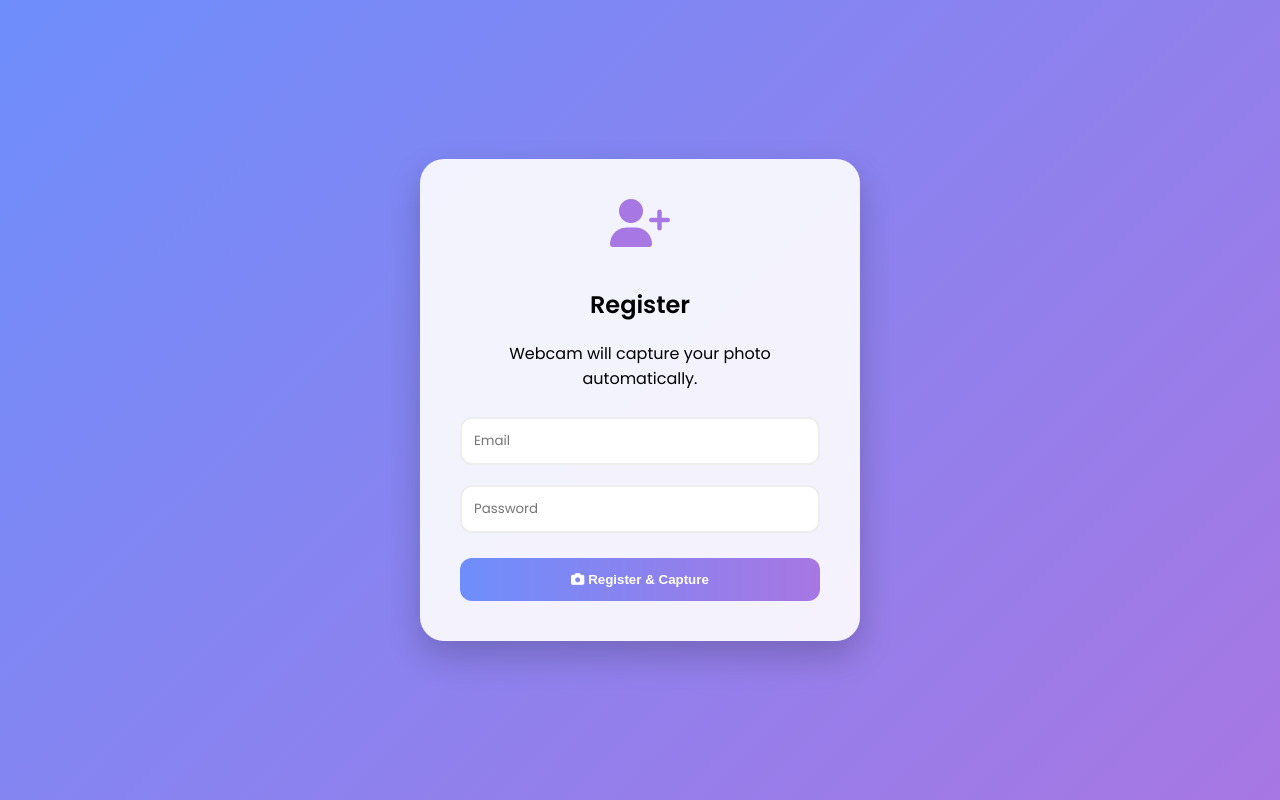
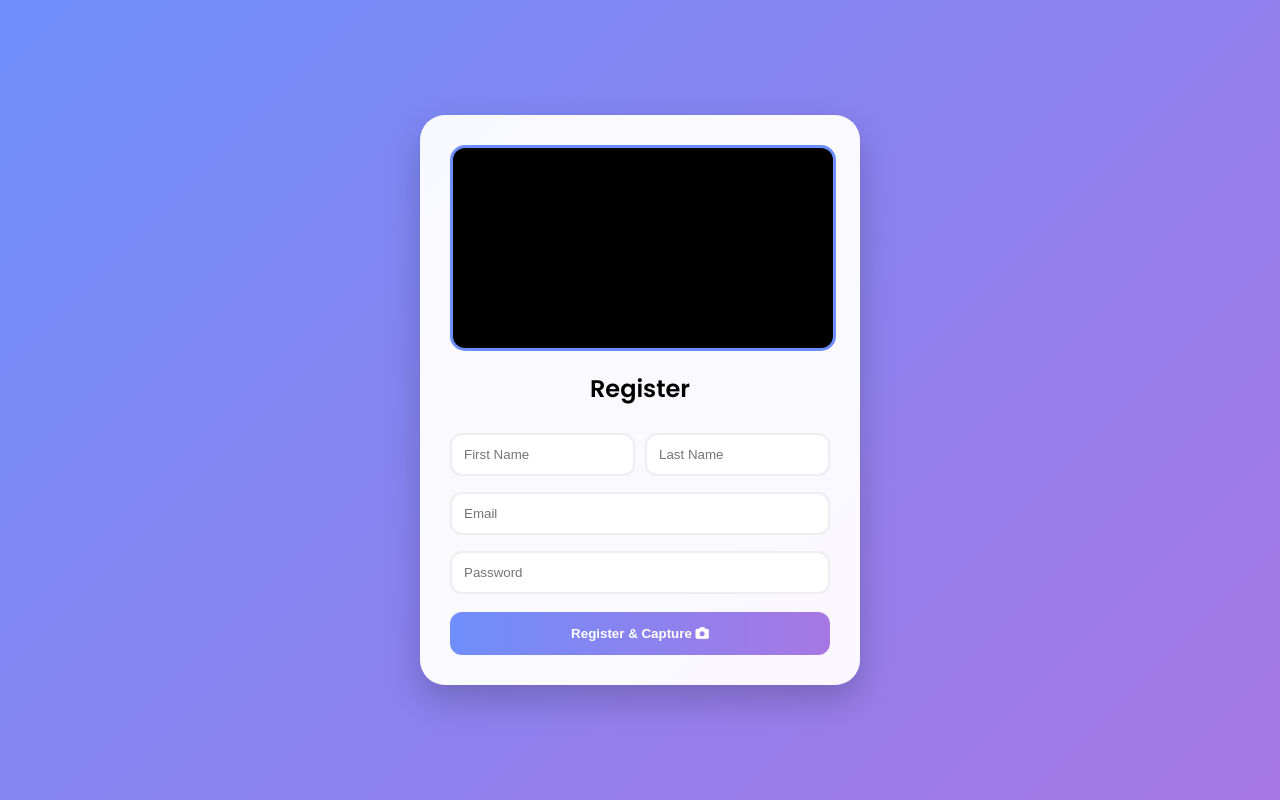
Before and after one commit to devprmsu/PRMSU2FA, a Flask app: page /register_page in a window 1280 px wide. Run offline with Flask 3, Linux system fonts and the light colour scheme.

Commit message:
Final: Added burst capture and live previews

```diff
--- a/app.py
+++ b/app.py
@@ -1,8 +1,8 @@
-import os, cv2, face_recognition, json
+import os, cv2, face_recognition, json, time
 from flask import Flask, render_template, request, jsonify, session, redirect, url_for
 
 app = Flask(__name__)
-app.secret_key = "prmsu_secure_2fa_2026"
+app.secret_key = "prmsu_thesis_2026_final"
 
 DB_FILE = "users.json"
 FACES_DIR = "known_faces"
@@ -11,95 +11,84 @@ if not os.path.exists(FACES_DIR): os.makedirs(FACES_DIR)
 
 def get_users():
     if not os.path.exists(DB_FILE): return {}
-    with open(DB_FILE, 'r') as f: return json.load(f)
-
-# --- ROUTES ---
+    try:
+        with open(DB_FILE, 'r') as f: return json.load(f)
+    except: return {}
 
 @app.route('/')
-def index():
-    return render_template('login.html')
+def index(): return render_template('login.html')
 
 @app.route('/register_page')
-def register_page():
-    return render_template('register.html')
+def register_page(): return render_template('register.html')
 
 @app.route('/register', methods=['POST'])
 def register():
     email = request.form.get('email')
-    password = request.form.get('password')
+    pw = request.form.get('password')
+    fn = request.form.get('first_name')
+    ln = request.form.get('last_name')
 
     cam = cv2.VideoCapture(0)
-    ret, frame = cam.read()
-    if ret:
-        face_path = os.path.join(FACES_DIR, f"{email}.jpg")
-        cv2.imwrite(face_path, frame)
-        users = get_users()
-        users[email] = password
-        with open(DB_FILE, 'w') as f: json.dump(users, f)
-        cam.release()
-        return jsonify({"status": "success", "message": "Account & Face Registered!"})
+    # Burst capture: take 5 frames, save the last one for best exposure
+    for i in range(5):
+        ret, frame = cam.read()
+        if ret and i == 4:
+            path = os.path.join(FACES_DIR, f"{email}.jpg")
+            cv2.imwrite(path, frame)
+    cam.release()
 
-    cam.release()
-    return jsonify({"status": "error", "message": "Camera access failed."}), 500
+    users = get_users()
+    users[email] = {"password": pw, "first_name": fn, "last_name": ln}
+    with open(DB_FILE, 'w') as f: json.dump(users, f)
+
+    return jsonify({"status": "success"})
 
 @app.route('/login', methods=['POST'])
 def login():
     data = request.json
-    email, password = data.get('email'), data.get('password')
+    u, p = data.get('email'), data.get('password')
     users = get_users()
-
-    if email in users and users[email] == password:
-        session['temp_user'] = email
+    if u in users and users[u]['password'] == p:
+        session['temp_user'] = u
         return jsonify({"status": "success", "next": "/verify"})
-
-    return jsonify({"status": "error", "message": "Invalid Email or Password!"}), 401
+    return jsonify({"status": "error", "message": "Invalid Credentials"}), 401
 
 @app.route('/verify')
 def verify_page():
-    if 'temp_user' not in session:
-        return redirect(url_for('index'))
+    if 'temp_user' not in session: return redirect(url_for('index'))
     return render_template('verify.html')
 
 @app.route('/run_face_scan', methods=['POST'])
 def run_face_scan():
-    email = session.get('temp_user')
-    face_path = os.path.join(FACES_DIR, f"{email}.jpg")
-
-    if not os.path.exists(face_path):
-        return jsonify({"status": "error", "message": "No face data found."}), 404
-
-    img = face_recognition.load_image_file(face_path)
-    known_encoding = face_recognition.face_encodings(img)[0]
+    u = session.get('temp_user')
+    path = os.path.join(FACES_DIR, f"{u}.jpg")
+    known = face_recognition.face_encodings(face_recognition.load_image_file(path))[0]
 
     cam = cv2.VideoCapture(0)
     found = False
-    for _ in range(25): # Try for ~5 seconds
+    for _ in range(15):
         ret, frame = cam.read()
         if not ret: continue
-        # Speed up processing by resizing frame
-        small = cv2.resize(frame, (0,0), fx=0.25, fy=0.25)
-        rgb = cv2.cvtColor(small, cv2.COLOR_BGR2RGB)
+        rgb = cv2.cvtColor(cv2.resize(frame, (0,0), fx=0.25, fy=0.25), cv2.COLOR_BGR2RGB)
         encs = face_recognition.face_encodings(rgb)
-        if encs:
-            match = face_recognition.compare_faces([known_encoding], encs[0], 0.5)
-            if match[0]:
-                found = True; break
+        if encs and face_recognition.compare_faces([known], encs[0], 0.5)[0]:
+            found = True; break
+    cam.release()
 
-    cam.release()
     if found:
         session['logged_in'] = True
         return jsonify({"status": "success"})
-    return jsonify({"status": "error", "message": "Face ID Match Failed!"}), 401
+    return jsonify({"status": "error"}), 401
 
 @app.route('/home')
 def home():
     if not session.get('logged_in'): return redirect(url_for('index'))
-    return render_template('home.html')
+    u = get_users().get(session['temp_user'], {})
+    return render_template('home.html', name=u.get('first_name'))
 
 @app.route('/logout')
 def logout():
     session.clear()
     return redirect(url_for('index'))
 
-if __name__ == '__main__':
-    app.run(debug=True)
+if __name__ == '__main__': app.run(debug=True)
--- a/templates/base.html
+++ b/templates/base.html
@@ -1,25 +1,20 @@
 <!DOCTYPE html>
-<html lang="en">
+<html>
 <head>
-    <meta charset="UTF-8">
-    <title>PRMSU Secure 2FA</title>
+    <title>PRMSU 2FA</title>
     <link rel="stylesheet" href="https://cdnjs.cloudflare.com/ajax/libs/font-awesome/6.4.0/css/all.min.css">
     <link href="https://fonts.googleapis.com/css2?family=Poppins:wght@300;400;600&display=swap" rel="stylesheet">
     <style>
-        :root { --p: #6e8efb; --s: #a777e3; --glass: rgba(255, 255, 255, 0.9); }
+        :root { --p: #6e8efb; --s: #a777e3; }
         body { font-family: 'Poppins', sans-serif; background: linear-gradient(135deg, var(--p), var(--s)); height: 100vh; margin: 0; display: flex; justify-content: center; align-items: center; }
-        .card { background: var(--glass); padding: 40px; border-radius: 24px; box-shadow: 0 15px 35px rgba(0,0,0,0.2); width: 360px; text-align: center; animation: slideUp 0.5s ease; position: relative; }
-        input { width: 100%; padding: 12px; margin: 10px 0; border: 2px solid #eee; border-radius: 12px; box-sizing: border-box; transition: 0.3s; font-family: inherit; }
-        input:focus { border-color: var(--p); outline: none; }
-        button { width: 100%; padding: 14px; background: linear-gradient(to right, var(--p), var(--s)); color: white; border: none; border-radius: 12px; font-weight: 600; cursor: pointer; transition: 0.3s; margin-top: 15px; }
-        button:hover { transform: translateY(-2px); box-shadow: 0 5px 15px rgba(110, 142, 251, 0.4); }
-        button:active { transform: translateY(0); }
-        .error-box { color: #ff4d4d; background: #ffebeb; padding: 10px; border-radius: 8px; margin-bottom: 15px; display: none; font-size: 13px; }
-        @keyframes slideUp { from { opacity: 0; transform: translateY(20px); } to { opacity: 1; transform: translateY(0); } }
-        a { color: var(--p); text-decoration: none; font-weight: 600; }
+        .card { background: rgba(255, 255, 255, 0.95); padding: 30px; border-radius: 25px; box-shadow: 0 15px 35px rgba(0,0,0,0.2); width: 380px; text-align: center; animation: up 0.5s ease; }
+        input { width: 100%; padding: 12px; margin: 8px 0; border: 2px solid #eee; border-radius: 12px; box-sizing: border-box; }
+        button { width: 100%; padding: 14px; background: linear-gradient(to right, var(--p), var(--s)); color: white; border: none; border-radius: 12px; font-weight: 600; cursor: pointer; transition: 0.3s; margin-top: 10px; }
+        button:hover { transform: scale(1.02); opacity: 0.9; }
+        .cam-view { width: 100%; height: 200px; background: #000; border-radius: 15px; overflow: hidden; margin-bottom: 15px; border: 3px solid var(--p); position: relative; }
+        video { object-fit: cover; width: 100%; height: 100%; }
+        @keyframes up { from { opacity: 0; transform: translateY(20px); } to { opacity: 1; transform: translateY(0); } }
     </style>
 </head>
-<body>
-    {% block content %}{% endblock %}
-</body>
+<body>{% block content %}{% endblock %}</body>
 </html>
--- a/templates/register.html
+++ b/templates/register.html
@@ -1,20 +1,36 @@
 {% extends "base.html" %}
 {% block content %}
 <div class="card">
-    <i class="fas fa-user-plus fa-3x" style="color: var(--s); margin-bottom: 20px;"></i>
+    <div class="cam-view">
+        <video id="v" autoplay muted></video>
+        <div id="flash" style="position:absolute;top:0;left:0;width:100%;height:100%;background:white;opacity:0;pointer-events:none;transition:0.1s;"></div>
+    </div>
     <h2>Register</h2>
-    <p>Webcam will capture your photo automatically.</p>
-    <input type="email" id="re" placeholder="Email">
-    <input type="password" id="rp" placeholder="Password">
-    <button onclick="reg()"><i class="fas fa-camera"></i> Register & Capture</button>
+    <div style="display:flex; gap:10px;">
+        <input type="text" id="fn" placeholder="First Name">
+        <input type="text" id="ln" placeholder="Last Name">
+    </div>
+    <input type="email" id="em" placeholder="Email">
+    <input type="password" id="pw" placeholder="Password">
+    <button id="b" onclick="reg()">Register & Capture <i class="fas fa-camera"></i></button>
 </div>
 <script>
-async function reg() {
-    let fd = new FormData();
-    fd.append('email', document.getElementById('re').value);
-    fd.append('password', document.getElementById('rp').value);
-    let res = await fetch('/register', {method: 'POST', body: fd});
-    if(res.ok) { alert("Successfully Registered!"); window.location.href='/'; }
-}
+    navigator.mediaDevices.getUserMedia({video:true}).then(s => document.getElementById('v').srcObject=s);
+    async function reg() {
+        const b = document.getElementById('b'); b.disabled = true;
+        for(let i=0; i<5; i++) {
+            document.getElementById('flash').style.opacity = '1';
+            await new Promise(r => setTimeout(r, 100));
+            document.getElementById('flash').style.opacity = '0';
+            await new Promise(r => setTimeout(r, 400));
+        }
+        let fd = new FormData();
+        fd.append('first_name', document.getElementById('fn').value);
+        fd.append('last_name', document.getElementById('ln').value);
+        fd.append('email', document.getElementById('em').value);
+        fd.append('password', document.getElementById('pw').value);
+        const res = await fetch('/register', {method:'POST', body:fd});
+        if(res.ok) window.location.href='/';
+    }
 </script>
 {% endblock %}
--- a/users.json
+++ b/users.json
@@ -1 +1 @@
-{"devprmsu@gmail.com": "@Gemini531251"}
+{"devprmsu@gmail.com": "@Gemini531251", "kl@gmail.com": {"password": "kl@gmail.com", "first_name": "Winelyn", "last_name": "Sisgon"}}
```
Also changed, not shown: templates/home.html (+3 -4 lines), templates/login.html (+6 -21 lines), templates/verify.html (+13 -25 lines), known_faces/kl@gmail.com.jpg (added).
